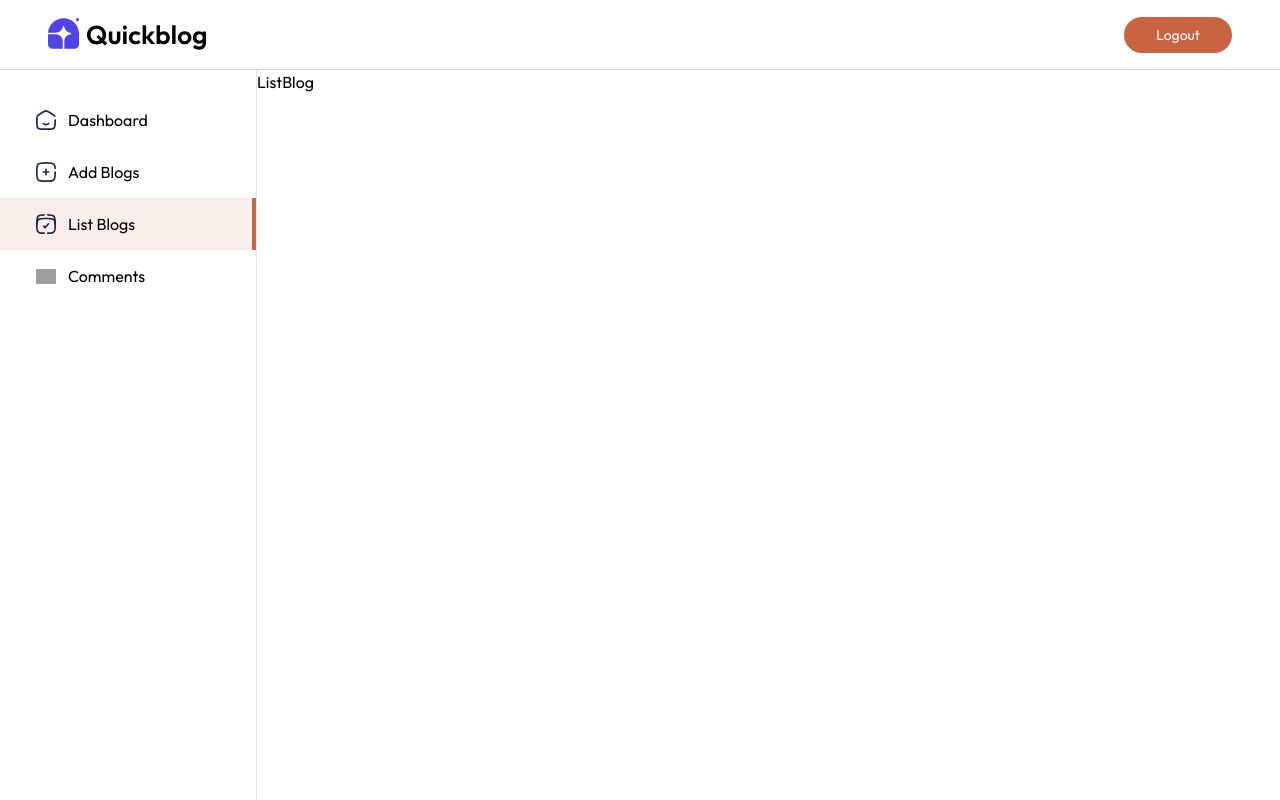
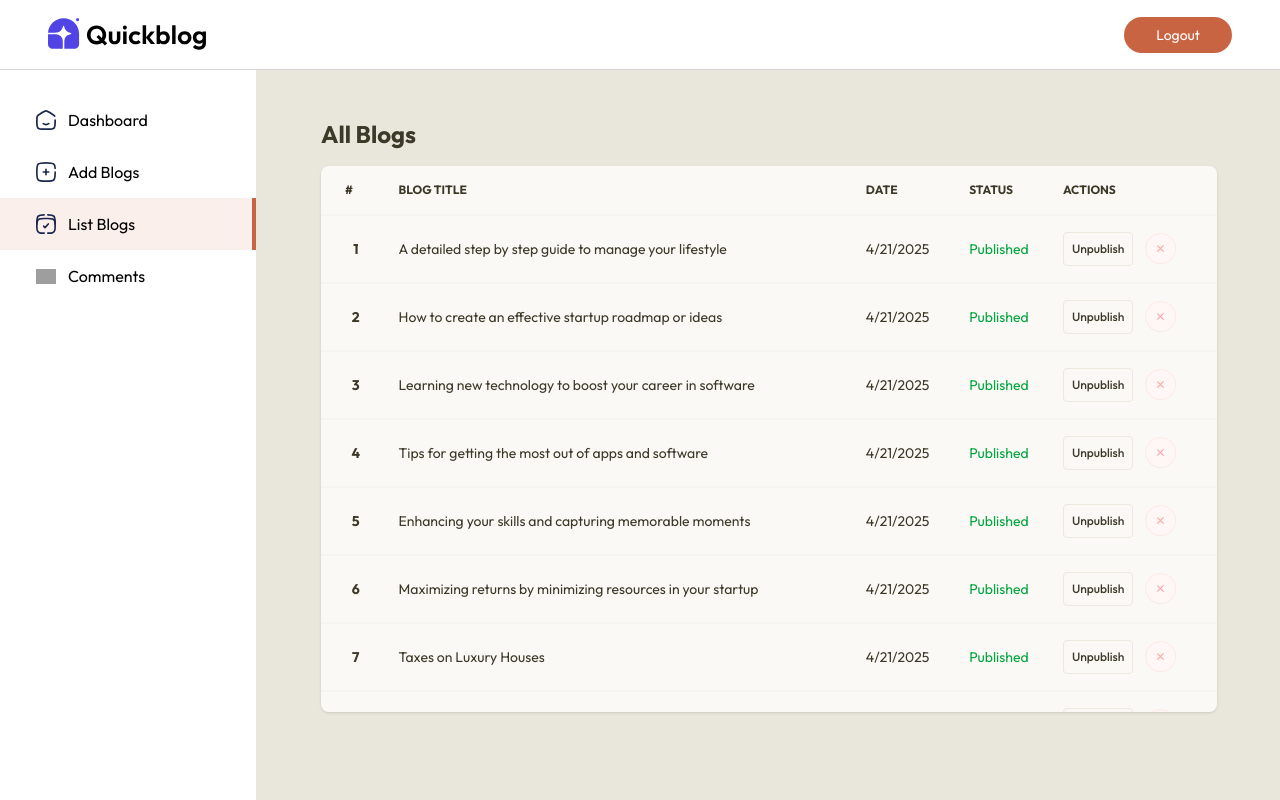
Before and after one commit to MeRitik/blog-react, a React (Vite) app: page /admin/list-blog in a window 1280 px wide. Built offline with nearby package versions, Linux system fonts and the light colour scheme; grey boxes are pictures that could not be loaded.

Commit message:
Refactor ListBlog and Dashboard components; implement fetchBlogs function and integrate BlogTableItem for displaying blog data

```diff
--- a/src/components/admin/BlogTableItem.jsx
+++ b/src/components/admin/BlogTableItem.jsx
@@ -5,7 +5,7 @@ const BlogTableItem = ({ blog, fetchBlogs, index }) => {
     const blogDate = new Date(createdAt);
 
     return (
-        <tr className="border-y-2 border-accent/20 hover:bg-card/50 transition-all duration-300 ease-in-out">
+        <tr className="border-y-2 border-accent/20 hover:bg-accent/25 transition-all duration-300 ease-in-out ">
             <th className="px-2 py-4">{index}</th>
             <td className="px-2 py-4">{title}</td>
             <td className="px-2 py-4 max-sm:hidden">{blogDate.toLocaleDateString()}</td>
@@ -13,8 +13,8 @@ const BlogTableItem = ({ blog, fetchBlogs, index }) => {
                 <p className={`${blog.isPublished ? "text-green-600" : "text-orange-700"}`}>{blog.isPublished ? 'Published' : 'Unpublished'}</p>
             </td>
             <td className="px-2 py-4 flex text-xs gap-3">
-                <button>{blog.isPublished ? 'Unpublish' : 'Publish'}</button>
-                <img src={assets.cross_icon} className="w-8 hover:scale-110 transition-all" />
+                <button className="border border-muted rounded p-2 bg-card cursor-pointer font-medium ">{blog.isPublished ? 'Unpublish' : 'Publish'}</button>
+                <img src={assets.cross_icon} className="w-8 hover:scale-110 transition-all cursor-pointer" />
             </td>
 
         </tr>
--- a/src/pages/admin/Dashboard.jsx
+++ b/src/pages/admin/Dashboard.jsx
@@ -11,11 +11,11 @@ const Dashboard = () => {
         recentBlogs: [],
     });
 
+    async function fetchDashboardData() {
+        setDashboardData(dashboard_data);
+    }
+
     useEffect(() => {
-        async function fetchDashboardData() {
-            setDashboardData(dashboard_data);
-        }
-
         fetchDashboardData();
     }, []);
 
@@ -71,7 +71,7 @@ const Dashboard = () => {
                         </thead>
                         <tbody>
                             {dashboardData.recentBlogs.map((blog, index) => (
-                                <BlogTableItem key={blog._id} blog={blog} fetchBlogs={() => { }} index={index + 1} />
+                                <BlogTableItem key={blog._id} blog={blog} fetchBlogs={fetchDashboardData} index={index + 1} />
                             ))}
                         </tbody>
                     </table>
--- a/src/pages/admin/ListBlog.jsx
+++ b/src/pages/admin/ListBlog.jsx
@@ -1,8 +1,48 @@
-import React from 'react'
+import React, { useEffect } from 'react'
+import { blog_data, dashboard_data } from '../../assets/assets'
+import BlogTableItem from '../../components/admin/BlogTableItem';
 
 const ListBlog = () => {
+    const [blogs, setBlogs] = React.useState([])
+
+    async function fetchBlogs() {
+        setBlogs(blog_data);
+    }
+
+    useEffect(() => {
+        fetchBlogs();
+    }, []);
+
     return (
-        <div>ListBlog</div>
+        <div className='flex-1 pt-5 px-6 sm:pt-12 sm:pl-16 bg-accent'>
+            <h1 className='text-2xl font-bold mb-4 text-foreground'>All Blogs</h1>
+
+            <div className='relative h-4/5 max-w-4xl overflow-x-auto shadow rounded-lg no-scrollbar bg-accent'>
+                <table className='w-full text-sm text-foreground bg-card'>
+                    <thead className='text-xs uppercase bg-card text-left'>
+                        <tr>
+                            <th scope="col" className='px-2 py-4 xl:px-6'>#</th>
+                            <th scope="col" className='px-2 py-4'>Blog Title</th>
+                            <th scope="col" className='px-2 py-4 max-sm:hidden'>Date</th>
+                            <th scope="col" className='px-2 py-4 max-sm:hidden'>Status</th>
+                            <th scope="col" className='px-2 py-4'>Actions</th>
+                        </tr>
+                    </thead>
+                    <tbody>
+                        {blogs.map((blog, index) => (
+                            <BlogTableItem
+                                key={blog._id}
+                                blog={blog}
+                                fetchBlogs={fetchBlogs}
+                                index={index + 1}
+                            />
+                        ))}
+                    </tbody>
+                </table>
+
+            </div>
+
+        </div>
     )
 }
 
```
